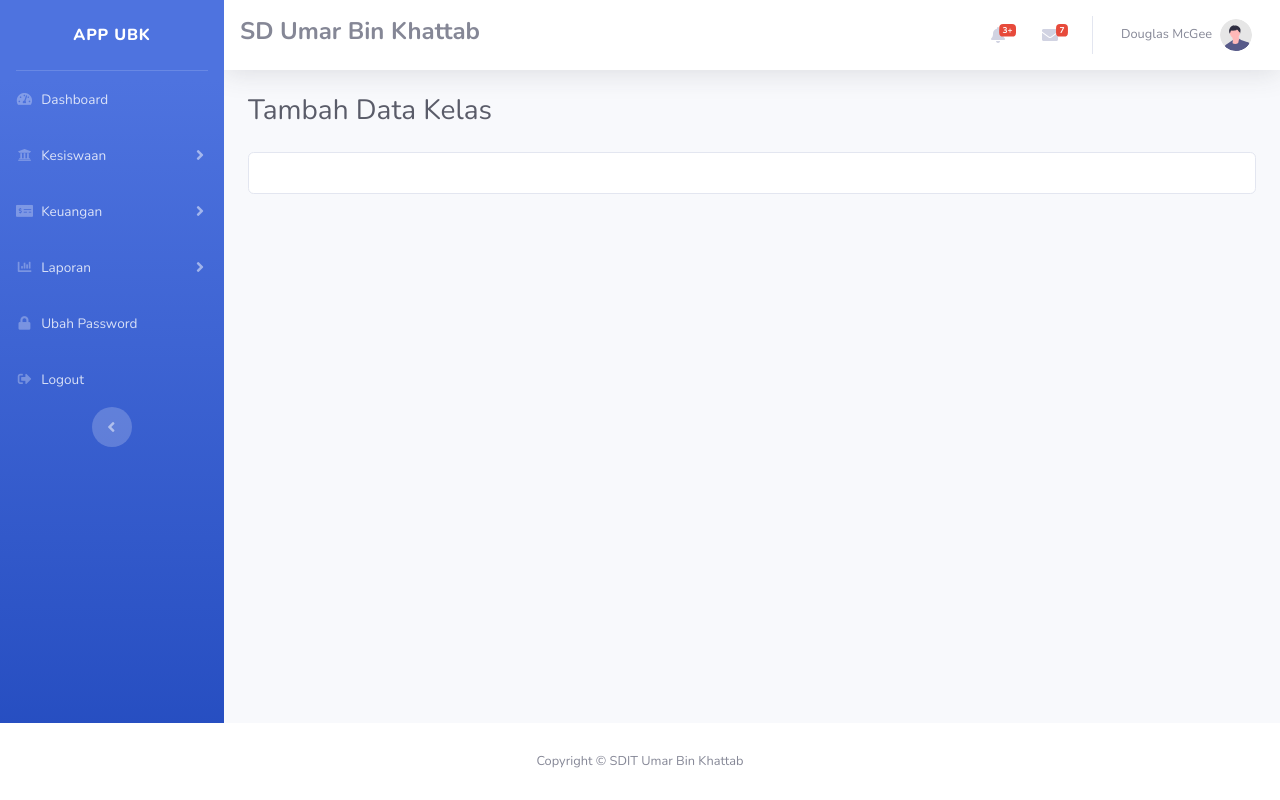
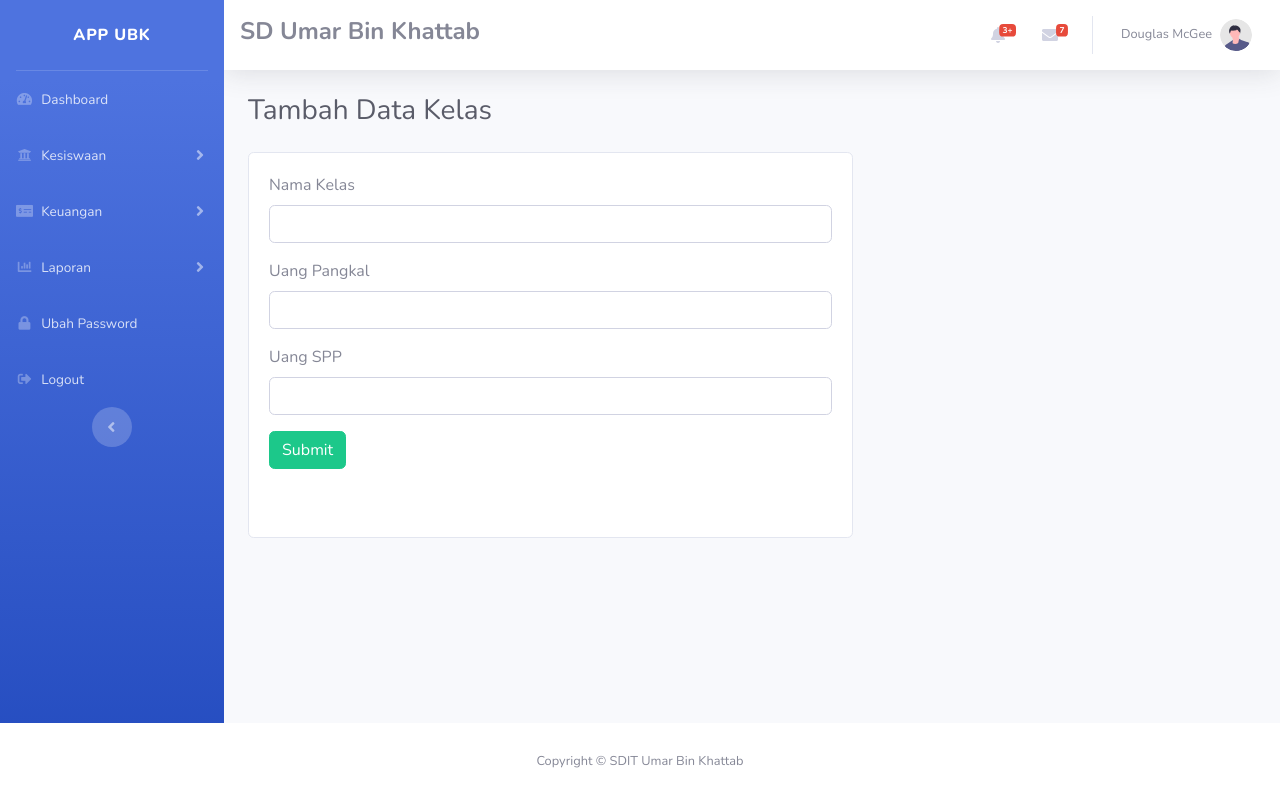
Before and after one commit to z4cky87/simubk, a CodeIgniter app: page /simubk/index.php/admin/datakelas/tambahData in a window 1280 px wide. Run offline with CodeIgniter, Linux system fonts and the light colour scheme.

Commit message:
add data kelas

```diff
--- a/application/controllers/admin/dataKelas.php
+++ b/application/controllers/admin/dataKelas.php
@@ -44,7 +44,7 @@ class dataKelas extends CI_Controller {
          <strong>Data Berhasil Ditambahkan</strong>
          <button type="button" class="btn-close" data-bs-dismiss="alert" aria-label="Close"></button>
          </div>');
-         redirect('dataKelas');
+         redirect('admin/dataKelas');
        }
     }
 
--- a/application/models/simubkModel.php
+++ b/application/models/simubkModel.php
@@ -5,5 +5,10 @@ class simubkModel extends CI_model {
      {
          return $this->db->get($table);
      }
+
+     public  function insert_data($data,$table)
+     {
+        $this->db->insert($table,$data);
+     }
 }
 ?>
--- a/application/views/admin/tambahDataKelas.php
+++ b/application/views/admin/tambahDataKelas.php
@@ -2,10 +2,27 @@
     <div class="d-sm-flex align-items-center justify-content-between mb-4">
         <h1 class="h3 mb-0 text-gray-800"><?php echo $title ?></h1>
     </div>
-<div class="card">
+<div class="card" style="width: 60%;" >
     <div class="card-body">
         <form method="POST" action="<?php echo base_url ('admin/dataKelas/tambahDataAksi') ?>">
+        <div class="form-group">
+            <label>Nama Kelas</label>
+            <input type="text" name="nama_kelas" class="form-control">
+            <?php echo  form_error ('nama_kelas','<div class="text-small text-danger"></div>') ?>
+        </div>
 
+        <div class="form-group">
+            <label>Uang Pangkal</label>
+            <input type="text" name="uang_pangkal" class="form-control">
+            <?php echo  form_error ('uang_pangkal','<div class="text-small text-danger"></div>') ?>
+        </div>
+        <div class="form-group">
+            <label>Uang SPP</label>
+            <input type="text" name="spp" class="form-control">
+            <?php echo  form_error ('spp','<div class="text-small text-danger"></div>') ?>
+        </div>
+
+        <button type="submit" class="btn btn-success mb-5">Submit</button>
         </form>
     </div>
 </div>
```
